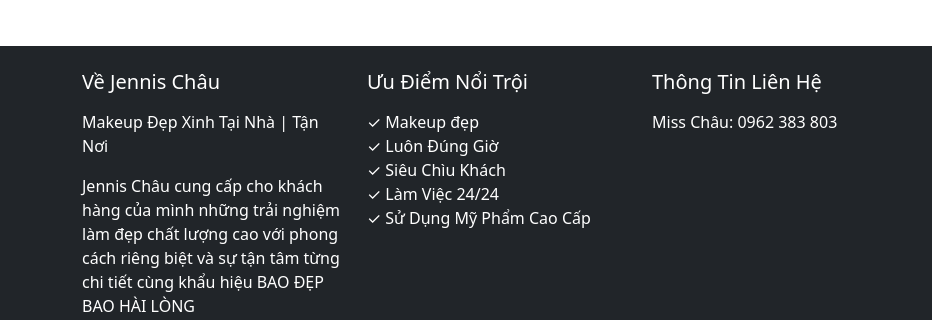
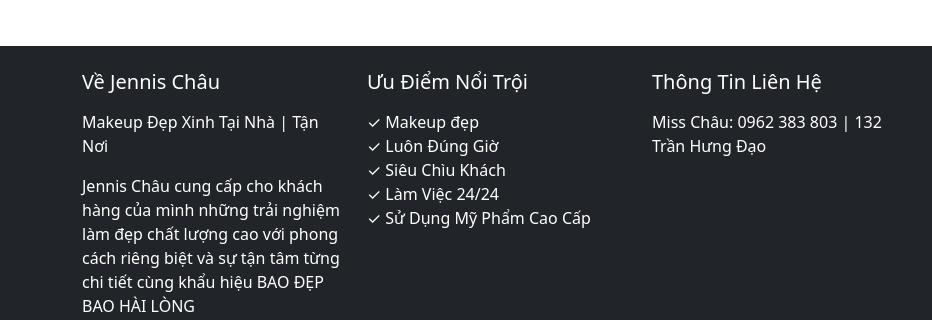
Before and after one commit to jennischau/make-up, a plain HTML site: page ba-sui.html in a window 1280 px wide. Shown: the part 868-1188 px from the top of the page, 0-932 px from the left. Drawn offline with nearby package versions, Linux system fonts and the light colour scheme.

Commit message:
Add address

```diff
--- a/ba-sui.html
+++ b/ba-sui.html
@@ -164,7 +164,7 @@
                 <div class="col-md-3">
                     <h5 class="mb-3">Thông Tin Liên Hệ</h5>
                     <p>
-                        Miss Châu: 0962 383 803
+                        Miss Châu: 0962 383 803 | 132 Trần Hưng Đạo
                     </p>
                 </div>
 
```
Also changed, not shown: chu-re.html (+1 -1 lines), chup-hinh.html (+1 -1 lines), co-dau.html (+1 -1 lines), di-tiec.html (+1 -1 lines), index.html (+1 -1 lines), ky-yeu.html (+1 -1 lines), nguoi-noi-tieng.html (+1 -1 lines), su-kien.html (+1 -1 lines), tvc-quang-cao.html (+1 -1 lines).
